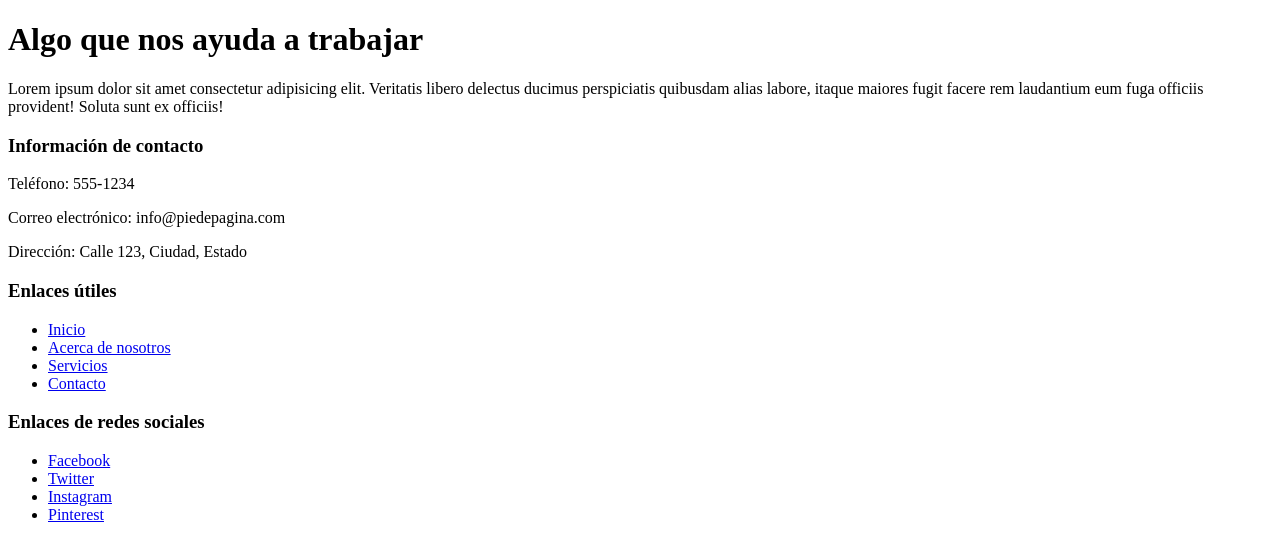
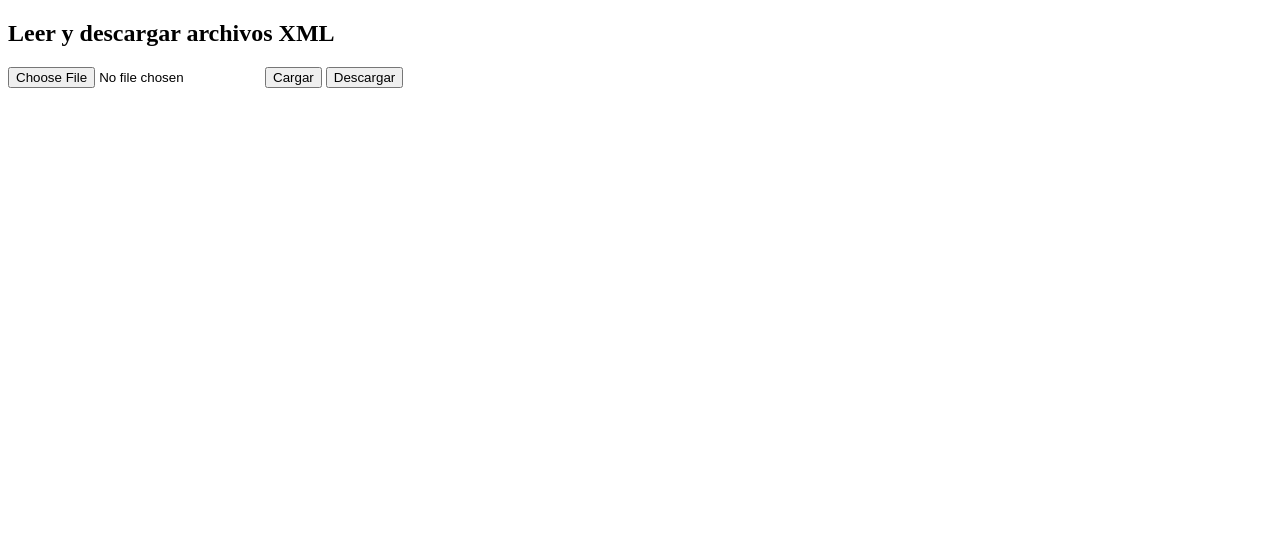
Before and after one commit to Kogami08/API, a plain HTML site: page index.html in a window 1280 px wide. Drawn offline with nearby package versions, Linux system fonts and the light colour scheme.

Commit message:
XML conversion

```diff
--- a/index.html
+++ b/index.html
@@ -1,48 +1,14 @@
 <!DOCTYPE html>
-<html lang="en">
-<head>
-    <meta charset="UTF-8">
-    <meta name="viewport" content="width=device-width, initial-scale=1.0">
-    <link rel="stylesheet" href=".\\css\\style.css">
-    <title>Document</title>
-</head>
+<html>
 <body>
-    <h1>Algo que nos ayuda a trabajar</h1>
 
-    <p>Lorem ipsum dolor sit amet consectetur adipisicing elit. Veritatis libero delectus ducimus perspiciatis quibusdam alias labore, itaque maiores fugit facere rem laudantium eum fuga officiis provident! Soluta sunt ex officiis!</p>
+<h2>Leer y descargar archivos XML</h2>
 
-    <div class="container">
-        <footer class="footer">
-            <div class="row">
-                <div class="col-md-4">
-                    <h3>Información de contacto</h3>
-                    <p>Teléfono: 555-1234</p>
-                    <p>Correo electrónico: info@piedepagina.com</p>
-                    <p>Dirección: Calle 123, Ciudad, Estado</p>
-                </div>
-                <div class="col-md-4">
-                    <h3>Enlaces útiles</h3>
-                    <ul>
-                        <li><a href="#">Inicio</a></li>
-                        <li><a href="#">Acerca de nosotros</a></li>
-                        <li><a href="#">Servicios</a></li>
-                        <li><a href="#">Contacto</a></li>
-                    </ul>
-                </div>
-                <div class="col-md-4">
-                    <h3>Enlaces de redes sociales</h3>
-                    <ul>
-                        <li><a href="#">Facebook</a></li>
-                        <li><a href="#">Twitter</a></li>
-                        <li><a href="#">Instagram</a></li>
-                        <li><a href="#">Pinterest</a></li>
-                    </ul>
-                </div>
-            </div>
-        </footer>
-    </div>
+<input type="file" id="myFile">
+<button onclick="loadFile()">Cargar</button>
+<button onclick="downloadFile()">Descargar</button>
+
+<script src=".\\js\\script.js"></script>
+
 </body>
-<script src=".\\js\\script.js"></script>
-<script src="https://cdn.jsdelivr.net/npm/@popperjs/core@2.11.8/dist/umd/popper.min.js" integrity="sha384-I7E8VVD/ismYTF4hNIPjVp/Zjvgyol6VFvRkX/vR+Vc4jQkC+hVqc2pM8ODewa9r" crossorigin="anonymous"></script>
-<script src="https://cdn.jsdelivr.net/npm/bootstrap@5.3.0/dist/js/bootstrap.min.js" integrity="sha384-fbbOQedDUMZZ5KreZpsbe1LCZPVmfTnH7ois6mU1QK+m14rQ1l2bGBq41eYeM/fS" crossorigin="anonymous"></script>
 </html>
```
Also changed, not shown: js/script.js (+24 -0 lines).
